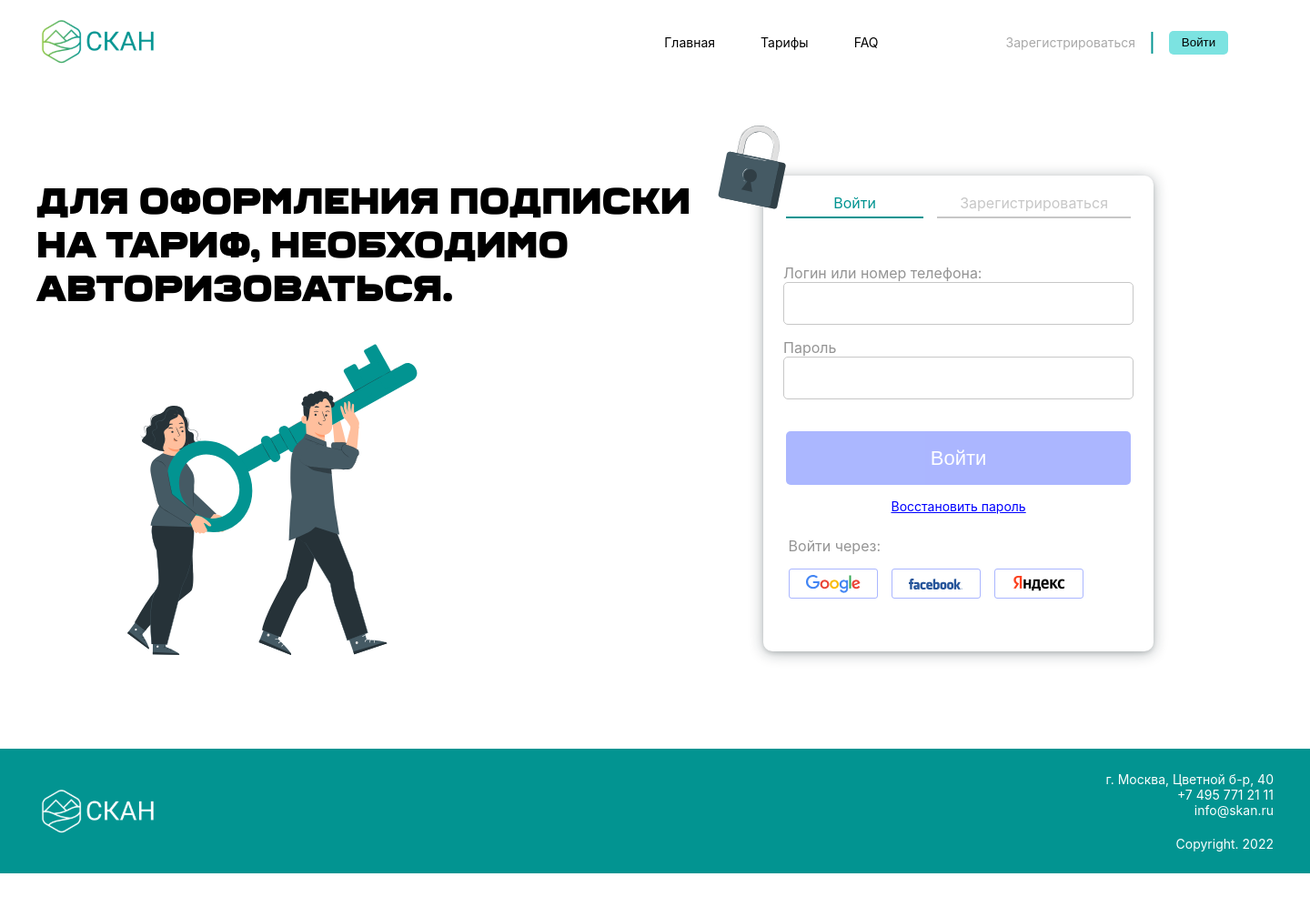
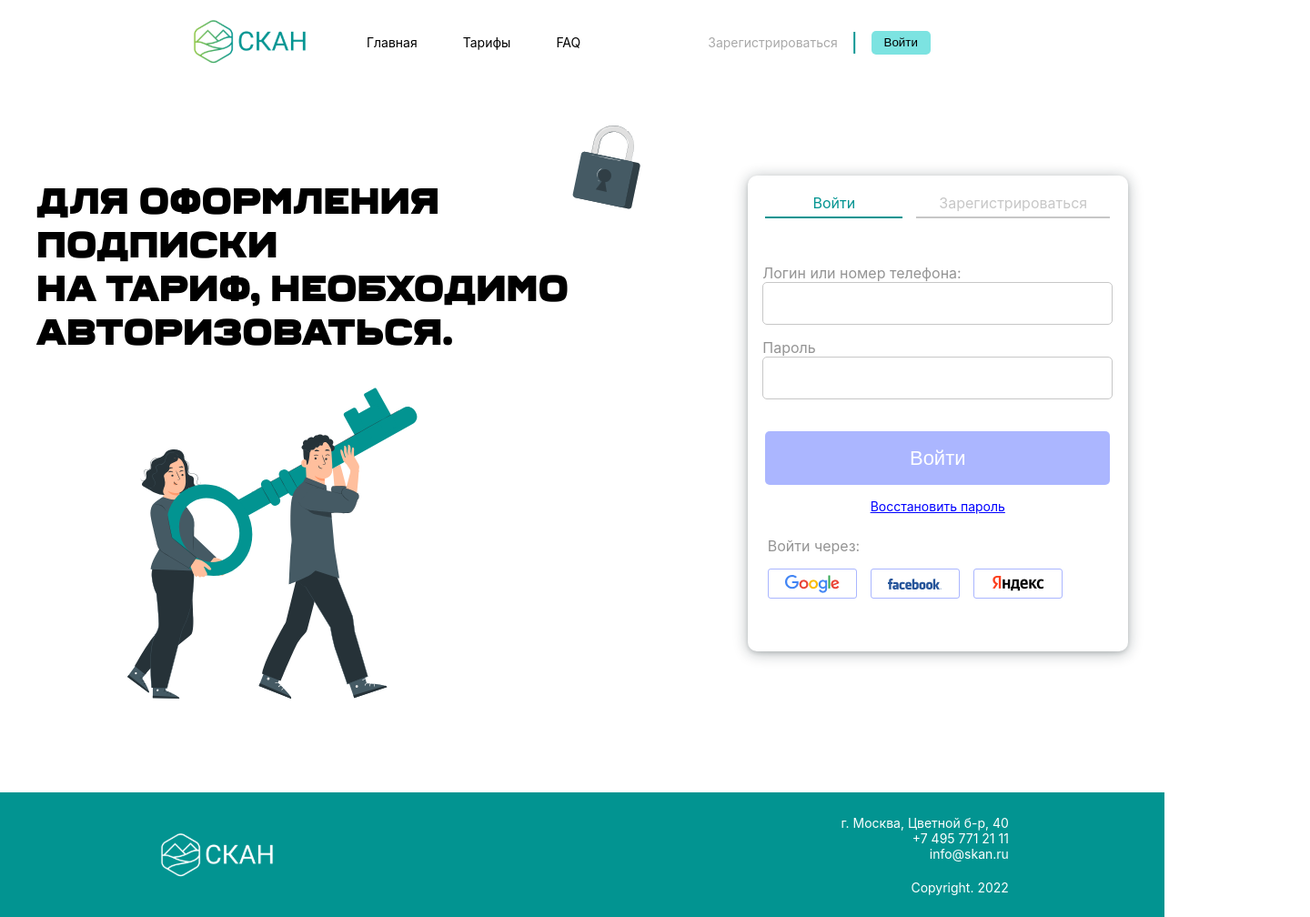
Before and after one commit to pizarrosch/diploma-project-skillfactory-react, a React (Create React App) app: page /login in a window 1280 px wide. Shown: the whole page at 91% size, 1440 px wide, since content can reach past the window. Before the commit the page ends 960 px from the top, so only its background shows below. Built offline with nearby package versions, Linux system fonts and the light colour scheme.

Commit message:
Adjust footer and header width to the full width of the page

```diff
--- a/src/App.module.scss
+++ b/src/App.module.scss
@@ -2,8 +2,11 @@
   min-height: 100vh;
   font-family: 'Inter', sans-serif;
   font-size: 14px;
-  width: 1440px;
+  max-width: 1440px;
   margin: 0 auto;
+  display: flex;
+  flex-direction: column;
+  align-items: center;
   position: relative;
   scroll-behavior: smooth;
 }
--- a/src/api/http.ts
+++ b/src/api/http.ts
@@ -1,11 +1,11 @@
 import axios from 'axios';
-// import localStorage from "redux-persist/es/storage";
 
-export const API_URL = process.env.BASE_URL;
+export const API_URL = process.env.REACT_APP_BASE_URL;
+console.log(API_URL)
 
 const api = axios.create({
     withCredentials: false,
-    baseURL: 'https://gateway.scan-interfax.ru',
+    baseURL: API_URL,
     headers: {
         "Content-Type": 'application/json'
     }
--- a/src/components/Footer/Footer.module.scss
+++ b/src/components/Footer/Footer.module.scss
@@ -6,7 +6,9 @@
   box-sizing: border-box;
   display: flex;
   align-items: center;
-  justify-content: space-between;
+  justify-content: space-around;
+  width: 100vw;
+  gap: 350px;
 
   .contactsDataContainer {
     display: flex;
--- a/src/components/Header/Header.module.scss
+++ b/src/components/Header/Header.module.scss
@@ -1,9 +1,12 @@
 .header {
   display: flex;
   align-items: center;
-  justify-content: space-between;
+  justify-content: space-around;
   height: 93px;
   margin: 0 40px;
+  width: 100vw;
+  padding: 0 200px;
+  box-sizing: border-box;
 }
 
 @media all and (max-width: 400px) {
--- a/src/components/LoginPage/LoginPage.tsx
+++ b/src/components/LoginPage/LoginPage.tsx
@@ -5,7 +5,7 @@ import keyLock from '../../assets/key-lock.svg';
 import googleSign from '../../assets/google-sign.png';
 import facebookSign from '../../assets/facebook-sign.png';
 import yandexSign from '../../assets/yandex-sign.png';
-import React, {useEffect, useState} from "react";
+import React, {useState} from "react";
 import {useAppDispatch, useAppSelector} from "../../hooks/hooks";
 import localStorage from "redux-persist/es/storage";
 import {authorize} from "../../redux/slices/authSlice";
@@ -29,7 +29,7 @@ export default function LoginPage() {
     const dispatch = useAppDispatch();
     const token = useAppSelector((state: RootState) => state.authorization.accessToken);
 
-     async function verifyRequisites(
+    async function verifyRequisites(
         credentials: IAuthCredentials,
     ): Promise<void> {
         try {
@@ -61,22 +61,21 @@ export default function LoginPage() {
                 }
             })))
 
-        // login.length === 0 && setIsLoginValid(false);
-        // password.length === 0 && setIsPasswordValid(false);
         validateLogin();
         validatePassword();
-        if(!token && login === '' && password === '') {
+        if (!token && login === '' && password === '') {
             setError({state: false, message: false});
         } else if (!token && error.state) {
-            setError({state: false, message: true})
+            setError({state: false, message: true});
+        }
+
+        const localStorageToken = await localStorage.getItem('token') as string;
+
+    if (localStorageToken) {
+            setIsLoginValid(true);
+            setIsPasswordValid(true);
         }
     }
-
-    // useEffect(() => {
-    //     validateLogin();
-    //     validatePassword();
-    //     console.log(login, password)
-    // }, [login, password]);
 
     function handleEmailInput(e: React.FormEvent) {
         const target = e.target as HTMLInputElement;
@@ -112,22 +111,6 @@ export default function LoginPage() {
         }
     }
 
-    // async function getVerificationStatus() {
-    //     if (login === 'sf_student9' && password === 'DTdEwAn') {
-    //         await verifyRequisites({login: `${login}`, password: `${password}`});
-    //         const token = await localStorage.getItem('token');
-    //         const expirationDate = await localStorage.getItem('expire');
-    //
-    //         dispatch(authorize({
-    //             accessToken: `Bearer ${token!}`,
-    //             // @ts-ignore
-    //             expire: expirationDate
-    //         }))
-    //     } else {
-    //         alert('Your login or password are incorrect')
-    //     }
-    // }
-
     return (
         <div className={s.root}>
             <div>
@@ -147,15 +130,19 @@ export default function LoginPage() {
                     <form className={s['form-container__form']}>
                         <div className={s['form__email-input-container']}>
                             <label htmlFor='input'>Логин или номер телефона:</label>
-                            <input className={isLoginValid ? s['form__input'] : s['form__input_error']} type="email" id="input" value={login}
+                            <input className={isLoginValid ? s['form__input'] : s['form__input_error']} type="email"
+                                   id="input" value={login}
                                    onInput={handleEmailInput}/>
-                            {!isLoginValid && <span className={s.errorMessage}>Пожалуйста, введите правильный логин</span>}
+                            {!isLoginValid &&
+                              <span className={s.errorMessage}>Пожалуйста, введите правильный логин</span>}
                         </div>
                         <div className={s['form__password-input-container']}>
                             <label htmlFor='password'>Пароль</label>
-                            <input className={isPasswordValid ? s['form__input'] : s['form__input_error']} type="password" id="password" value={password}
+                            <input className={isPasswordValid ? s['form__input'] : s['form__input_error']}
+                                   type="password" id="password" value={password}
                                    onInput={handlePasswordInput}/>
-                            {!isPasswordValid && <span className={s.errorMessage}>Пожалуйста, введите правильный пароль</span>}
+                            {!isPasswordValid &&
+                              <span className={s.errorMessage}>Пожалуйста, введите правильный пароль</span>}
                             {error.message && <span className={s.errorMessage}>Неправильный логин или пароль</span>}
                         </div>
                     </form>
```
Also changed, not shown: 2 other files (tests, documents, lock files or other folders).
